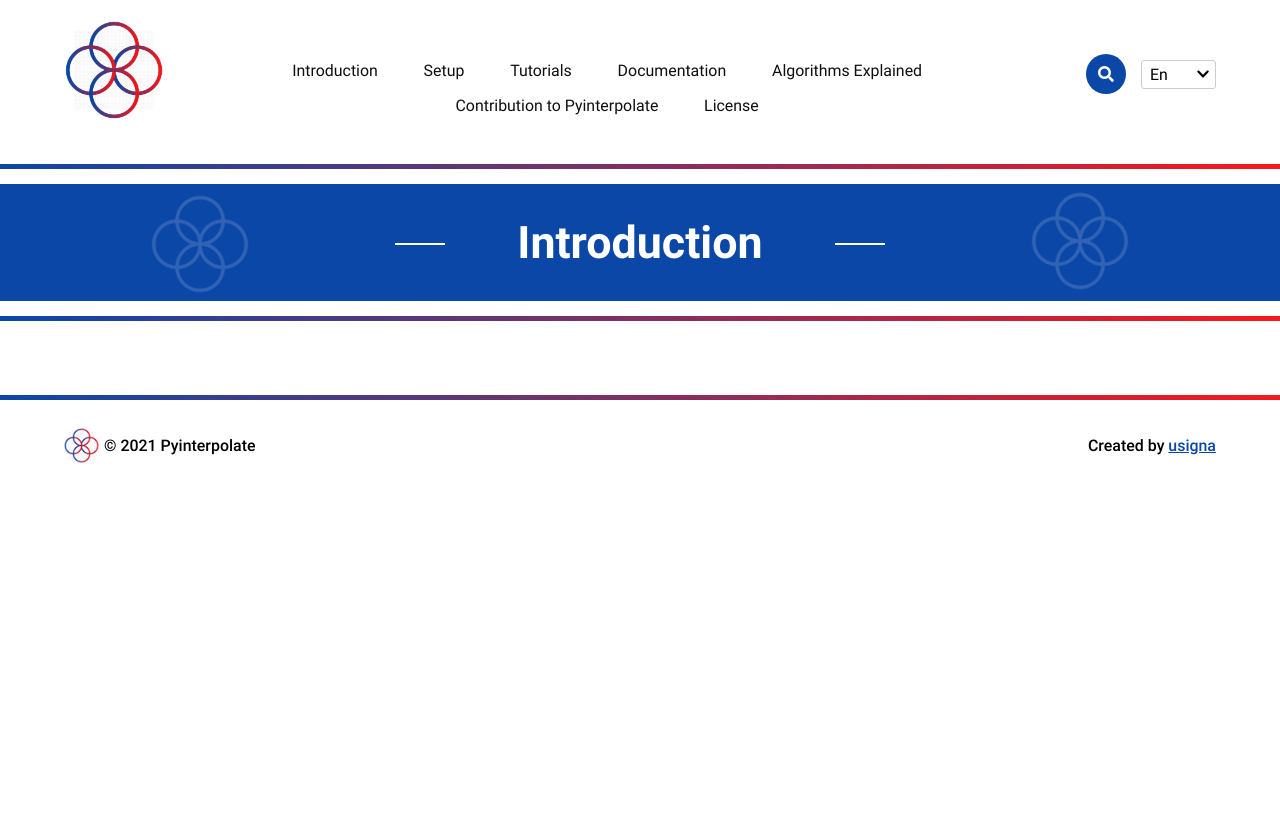
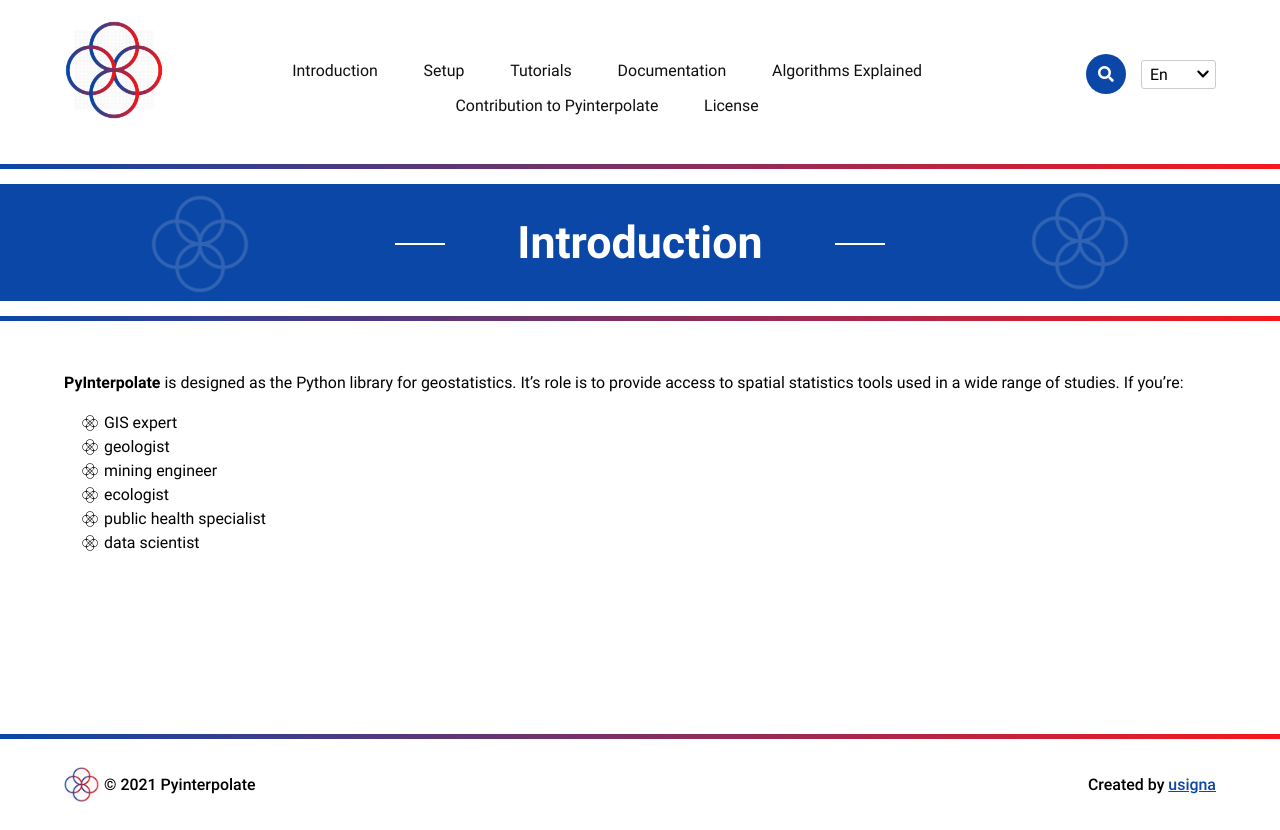
Before and after one commit to usigna/pyinterpolate, a plain HTML site: page en/introduction.html in a window 1280 px wide. Before the commit the page ends 800 px from the top, so only its background shows below. Drawn offline with Linux system fonts and the light colour scheme.

Commit message:
Add unordered list style

```diff
--- a/en/introduction.html
+++ b/en/introduction.html
@@ -102,6 +102,24 @@
         <div data-speed="5" class="layer layer--right layer--subpage layer--subpage-right"></div>
       </div>
     </section>
+    <section class="section">
+      <div class="section__wrapper wrapper">
+        <h2 class="sr-only">About Pyinterpolate</h2>
+        <div class="text">
+          <p class="text__paragraph">
+            <strong>PyInterpolate</strong> is designed as the Python library for geostatistics. It’s role is to provide access to spatial statistics tools used in a wide range of studies. If you’re:
+          </p>
+          <ul class="list list--unordered">
+            <li>GIS expert</li>
+            <li>geologist</li>
+            <li>mining engineer</li>
+            <li>ecologist</li>
+            <li>public health specialist</li>
+            <li>data scientist</li>
+          </ul>
+        </div>
+      </div>
+    </section>
   </main>
 
   <footer class="footer">
--- a/scss/style.scss
+++ b/scss/style.scss
@@ -601,6 +601,28 @@ body {
   }
 }
 
+/* list */
+.list {
+  &--unordered {
+    list-style: none;
+
+    li {
+      position: relative;
+
+      &::before {
+        content: "";
+        width: 16px;
+        height: 16px;
+        background: url("../img/logo-removebg.png") no-repeat center/cover;
+        filter: brightness(0);
+        position: absolute;
+        top: 4px;
+        left: -22px;
+      }
+    }
+  }
+}
+
 
 
 /* footer */
```
Also changed, not shown: css/style.min.css, 1 other file.
